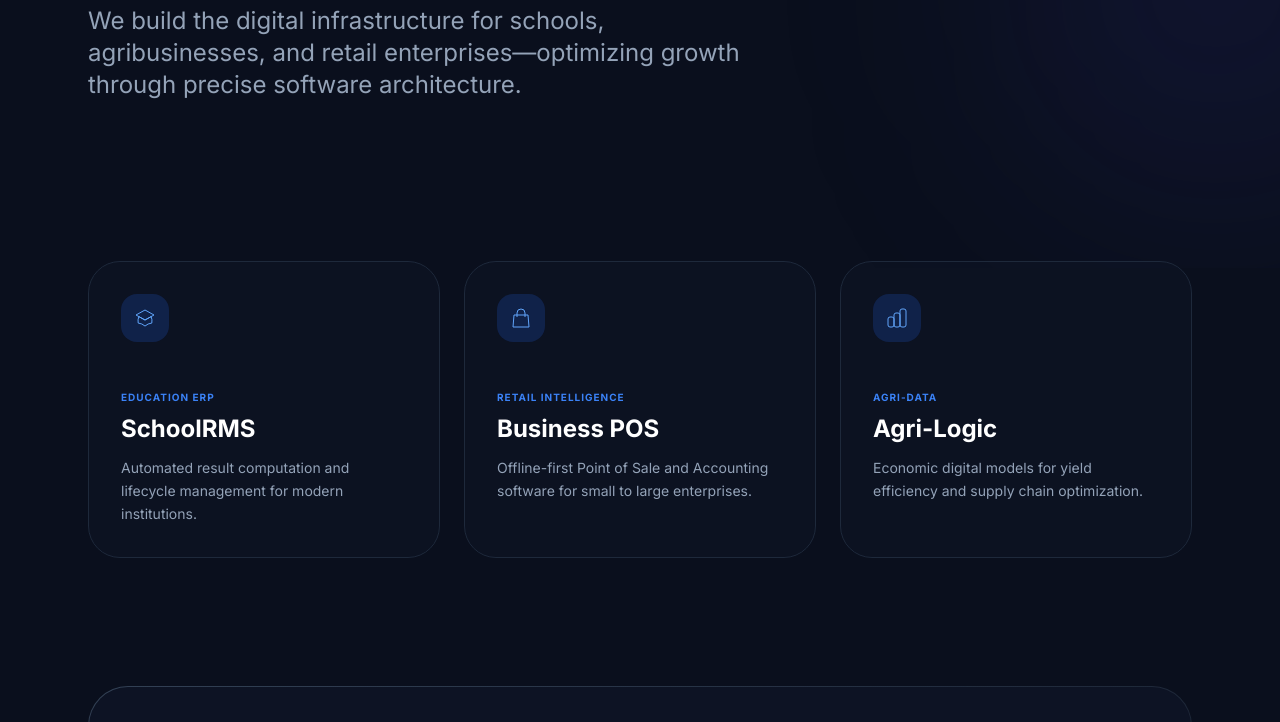
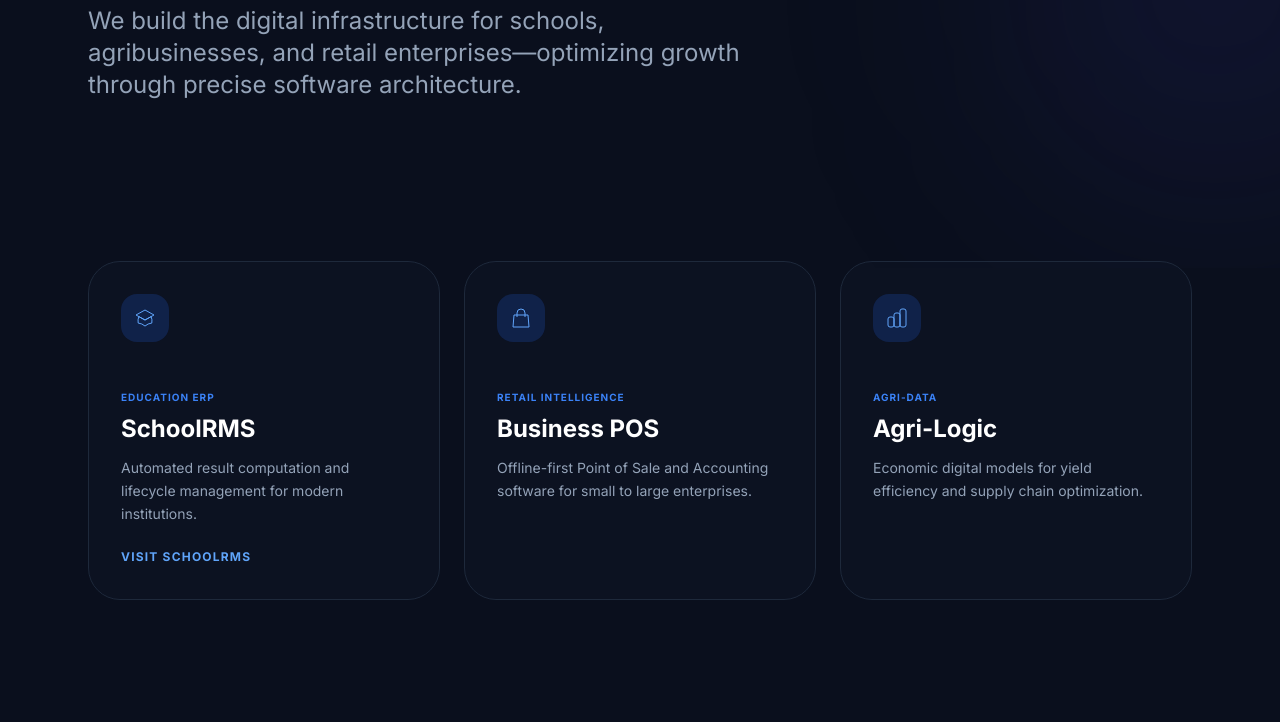
Before and after one commit to TechStudio316/techstudio316.github.io, a plain HTML site: page index.html in a window 1280 px wide. Shown: the part 532-1254 px from the top of the page. Drawn offline with nearby package versions, Linux system fonts and the light colour scheme.

Commit message:
Link SchoolRMS product to product website

```diff
--- a/index.html
+++ b/index.html
@@ -69,7 +69,7 @@
         </header>
 
         <section class="grid grid-cols-1 md:grid-cols-3 gap-6 mb-32">
-            <div class="group p-8 rounded-[32px] bg-slate-900/40 border border-slate-800 hover:border-blue-500/40 transition-all duration-500">
+            <a href="https://www.schoolrms.com.ng" target="_blank" rel="noopener noreferrer" class="group block p-8 rounded-[32px] bg-slate-900/40 border border-slate-800 hover:border-blue-500/40 transition-all duration-500">
                 <div class="flex justify-between items-start mb-12">
                     <div class="w-12 h-12 bg-blue-600/20 rounded-2xl flex items-center justify-center text-blue-400 group-hover:bg-blue-600 group-hover:text-white transition-all">
                         <svg xmlns="http://www.w3.org/2000/svg" class="h-6 w-6" fill="none" viewBox="0 0 24 24" stroke="currentColor"><path d="M12 14l9-5-9-5-9 5 9 5z" /><path d="M12 14l6.16-3.422a12.083 12.083 0 01.665 6.479A11.952 11.952 0 0012 20.055a11.952 11.952 0 00-6.824-2.998 12.078 12.078 0 01.665-6.479L12 14z" /></svg>
@@ -79,7 +79,8 @@
                 <span class="text-[10px] font-bold uppercase tracking-widest text-blue-500 mb-2 block">Education ERP</span>
                 <h3 class="text-2xl font-bold text-white mb-3">SchoolRMS</h3>
                 <p class="text-slate-400 text-sm leading-relaxed">Automated result computation and lifecycle management for modern institutions.</p>
-            </div>
+                <span class="mt-6 inline-flex items-center text-xs font-bold uppercase tracking-widest text-blue-400">Visit SchoolRMS</span>
+            </a>
 
             <div class="group p-8 rounded-[32px] bg-slate-900/40 border border-slate-800 hover:border-blue-500/40 transition-all duration-500">
                 <div class="flex justify-between items-start mb-12">
```
